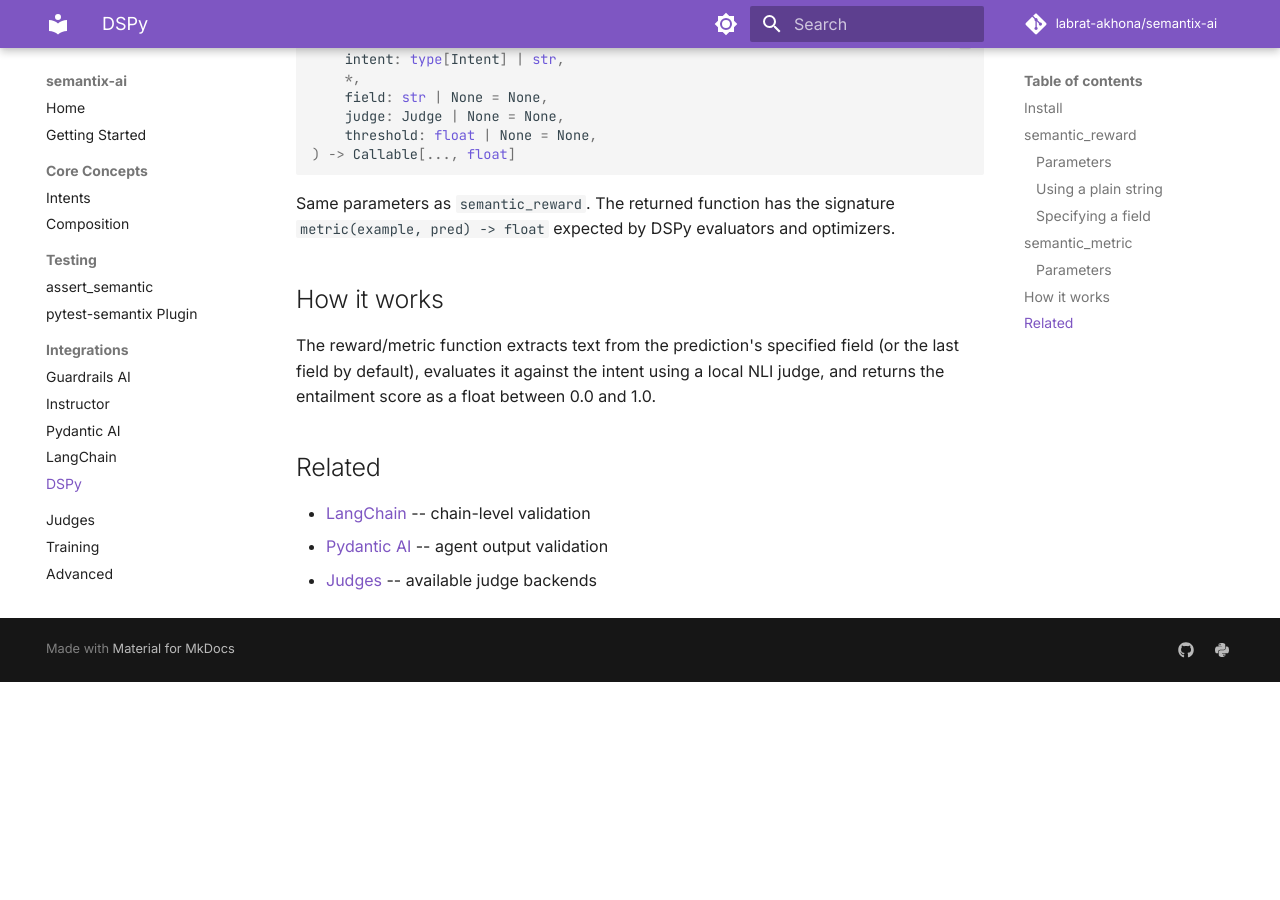
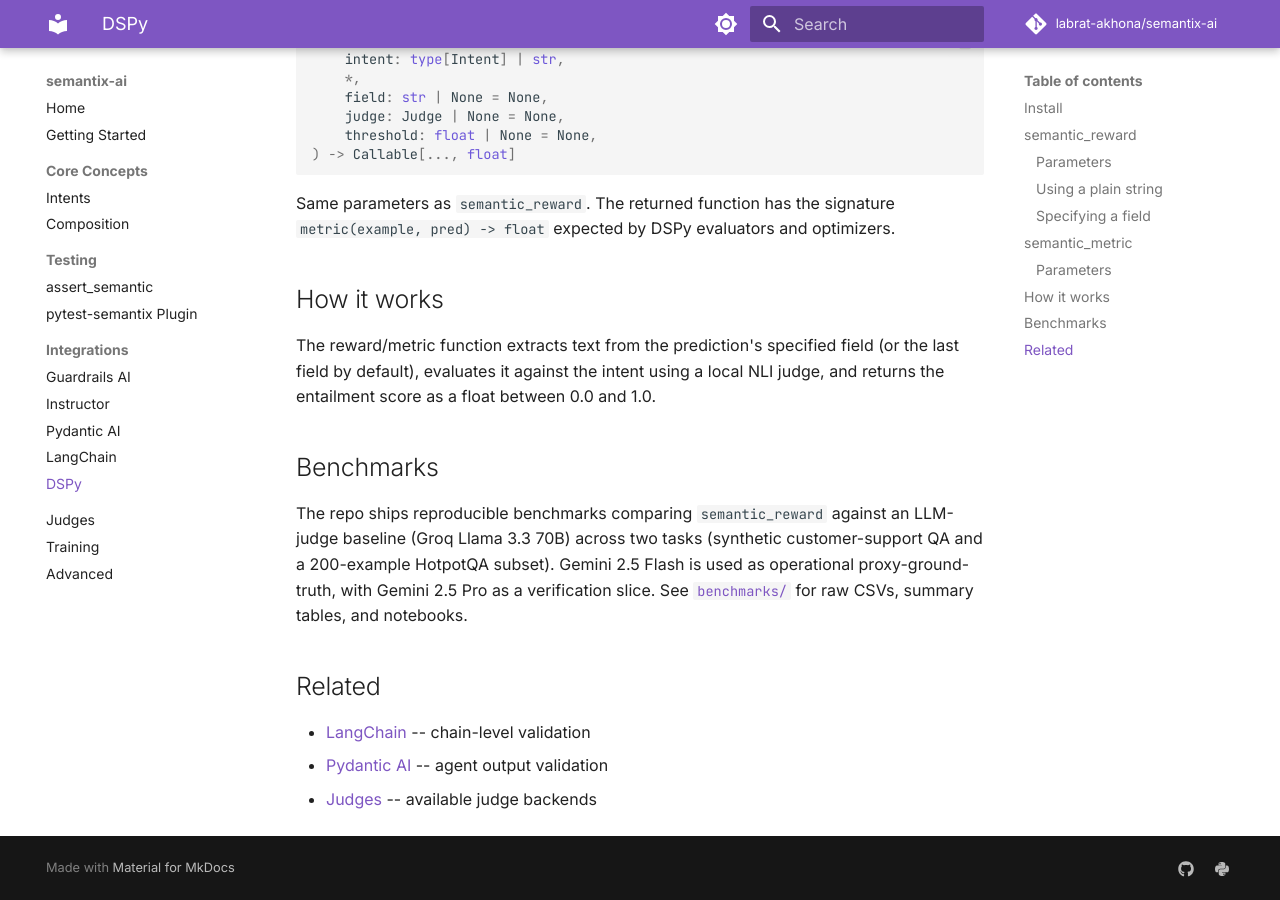
Before and after one commit to labrat-akhona/semantix-ai, an MkDocs documentation site: the page built from docs/integrations/dspy.md, in a window 1280 px wide and 900 px high, scrolled down 1971 px. Built offline with MkDocs 1.6.1 and Material for MkDocs 9.7.7, drawn with Linux system fonts in a browser that asks for light colours; comment, search, counter and statistics services are not loaded; before the commit the page ends 2653 px from its top, so only the background shows below that.

Commit message:
docs(dspy): link to benchmarks folder for LLM-judge comparison

```diff
--- a/docs/integrations/dspy.md
+++ b/docs/integrations/dspy.md
@@ -99,6 +99,10 @@
 
 The reward/metric function extracts text from the prediction's specified field (or the last field by default), evaluates it against the intent using a local NLI judge, and returns the entailment score as a float between 0.0 and 1.0.
 
+## Benchmarks
+
+The repo ships reproducible benchmarks comparing `semantic_reward` against an LLM-judge baseline (Groq Llama 3.3 70B) across two tasks (synthetic customer-support QA and a 200-example HotpotQA subset). Gemini 2.5 Flash is used as operational proxy-ground-truth, with Gemini 2.5 Pro as a verification slice. See [`benchmarks/`](https://github.com/labrat-akhona/semantix-ai/tree/master/benchmarks) for raw CSVs, summary tables, and notebooks.
+
 ## Related
 
 - [LangChain](langchain.md) -- chain-level validation
```
